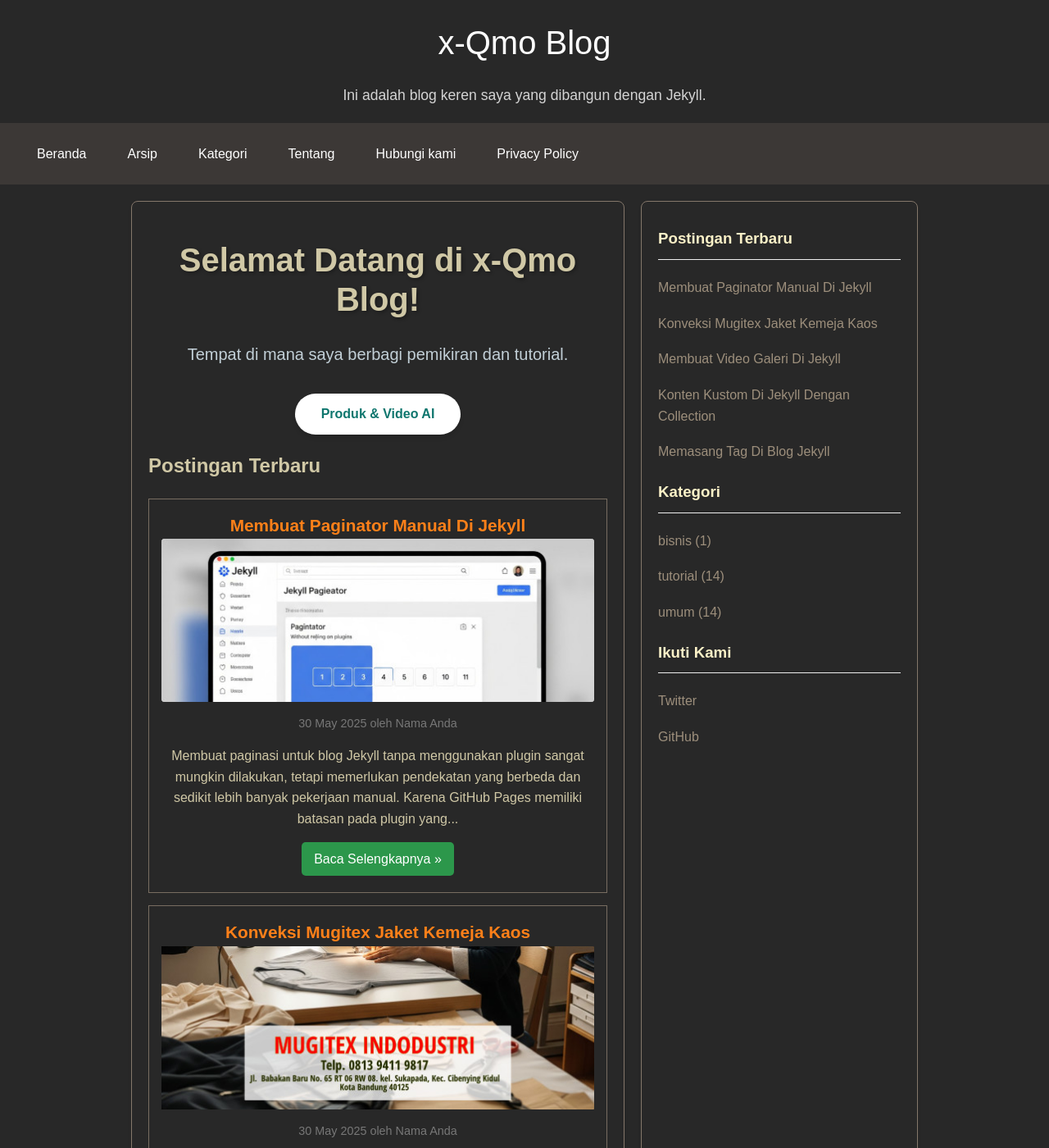
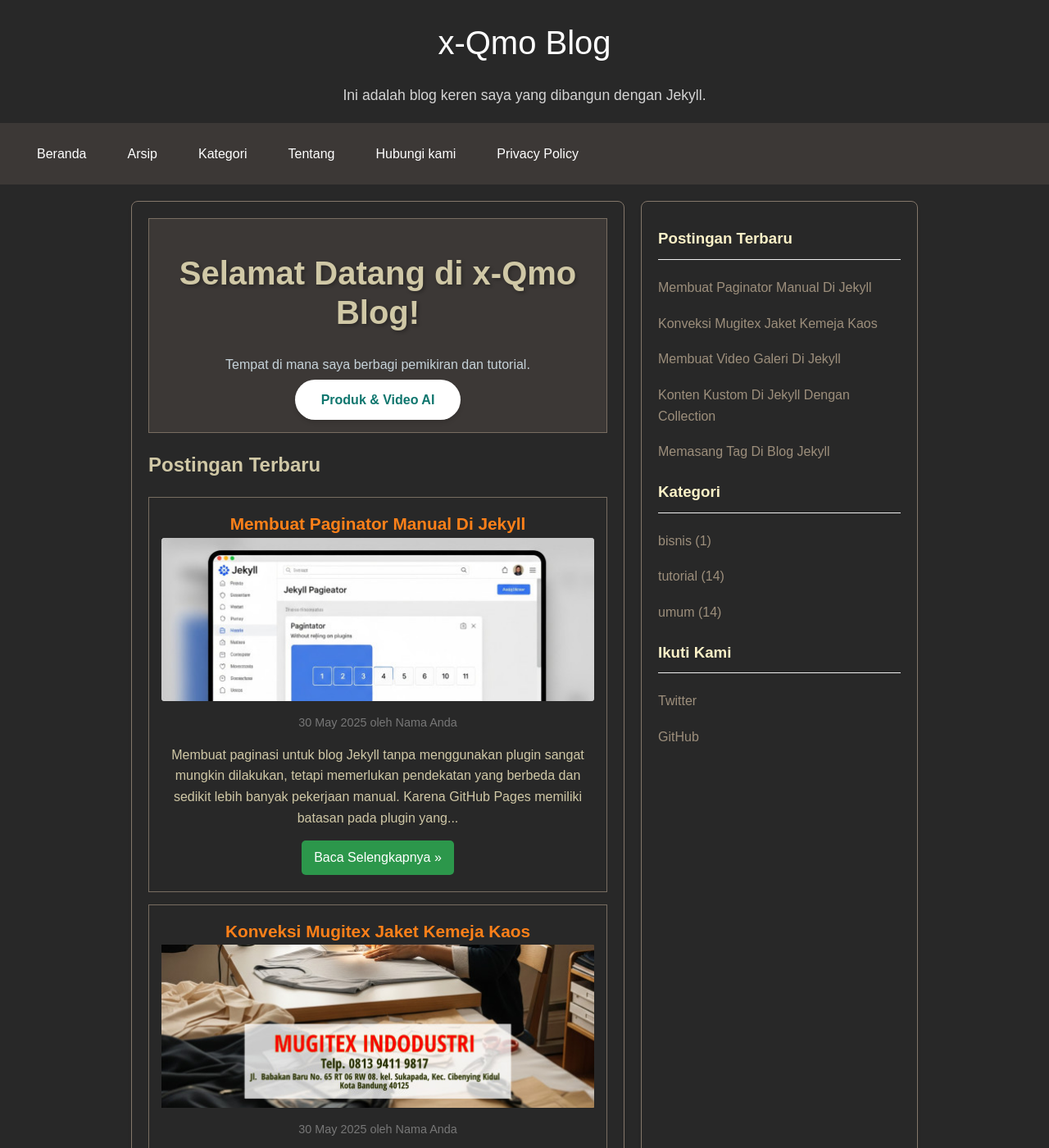
Before and after one commit to x-qmo/x-qmo.github.io, a Jekyll site: the page built from index.html, in a window 1280 px wide and 1400 px high. Shown: the whole window at 82% size. Built offline with Jekyll 4.4.1, drawn with Linux system fonts in a browser that asks for light colours; the list of posts is cut into pages by our own code; comment, search, counter and statistics services are not loaded.

Commit message:
Update style.scss

```diff
--- a/assets/css/style.scss
+++ b/assets/css/style.scss
@@ -63,9 +63,16 @@ $border-color: #eee;
 
 /* css/style.css */
 
+
 .hero {
   text-align: center;
+  max-width: 100%;
+  height: auto;
+  background-color: #3c3836;
+  padding: 15px;
+  border: 1px solid #786d61;
 }
+
 
 .hero h1 {
   font-size: 2.5rem;
@@ -75,11 +82,10 @@ $border-color: #eee;
 }
 
 .hero p {
-    font-size: 1.25rem; /* Ukuran font paragraf */
-    color: rgba(229, 246, 255, 0.9); /* Warna teks deskripsi yang lebih lembut */
-    max-width: 600px; /* Lebar maksimum paragraf */
-    margin: 0 auto 2rem auto; /* Pusatkan paragraf dan margin bawah */
-    opacity: 0.9;
+  color: rgba(229, 246, 255, 0.9);
+  max-width: 600px;
+  margin-bottom: 5px;
+  opacity: 0.9;
 }
 
 .hero .hero-button {
```
